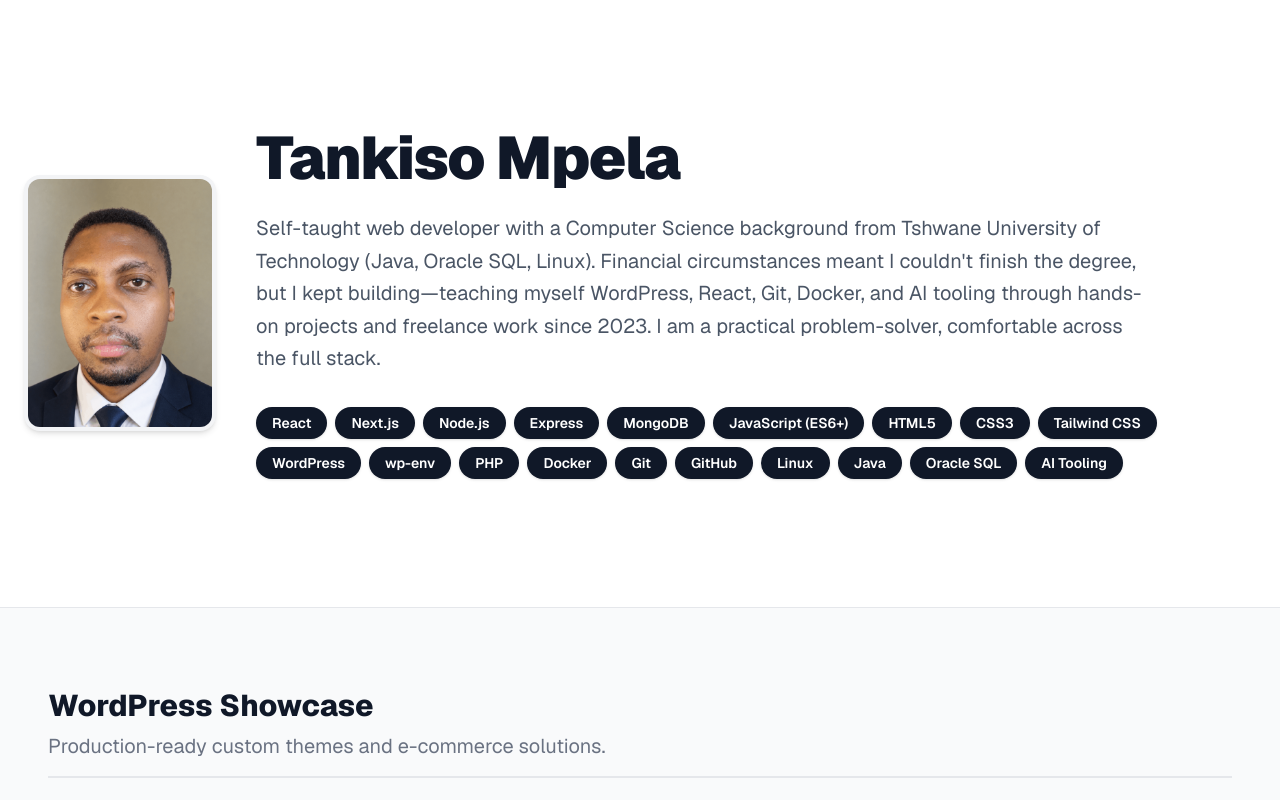
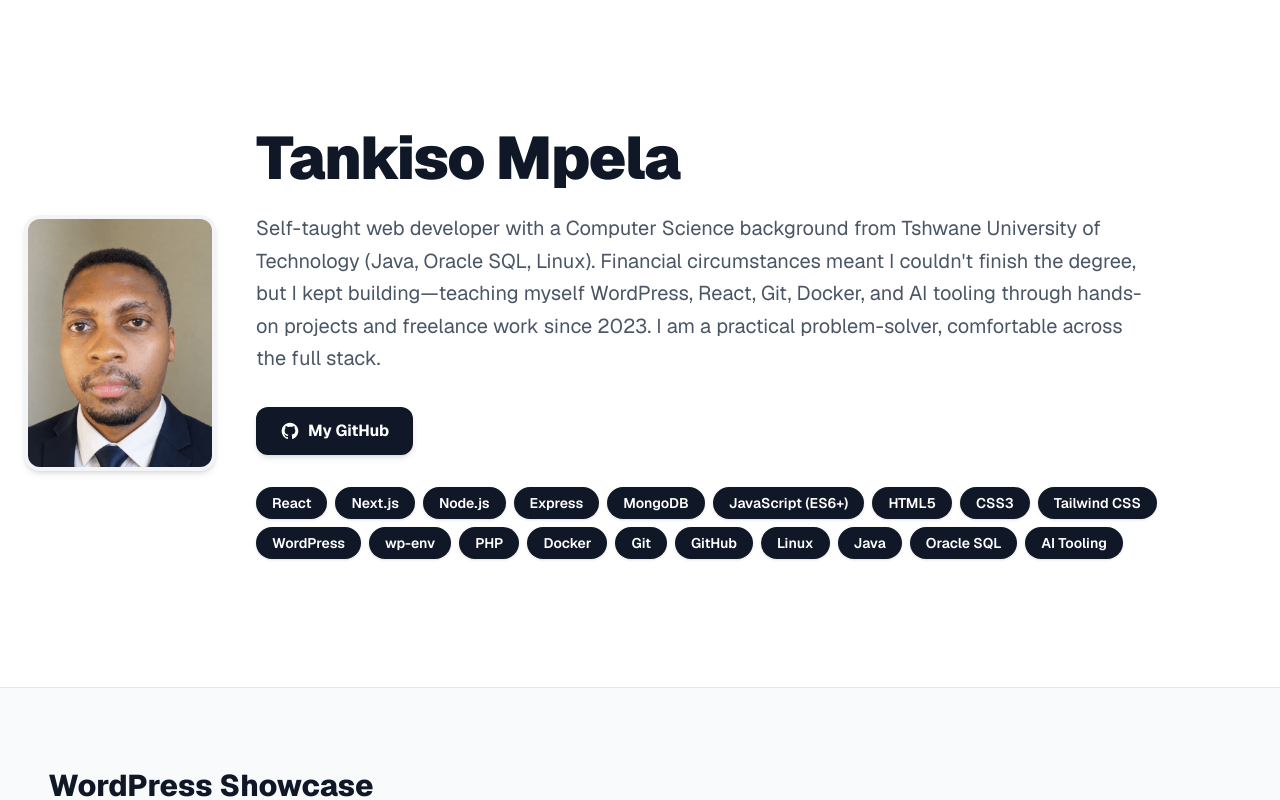
Before and after one commit to TankisoMpela/Tankiso-Mpela-Portfolio-Site, a Next.js app: page / in a window 1280 px wide. Shown: the top 800 px of the page. Built offline with nearby package versions, Linux system fonts and the light colour scheme.

Commit message:
Add My GitHub link button below header bio section

```diff
--- a/src/app/page.tsx
+++ b/src/app/page.tsx
@@ -159,6 +159,21 @@
               Self-taught web developer with a Computer Science background from Tshwane University of Technology (Java, Oracle SQL, Linux). Financial circumstances meant I couldn't finish the degree, but I kept building—teaching myself WordPress, React, Git, Docker, and AI tooling through hands-on projects and freelance work since 2023. I am a practical problem-solver, comfortable across the full stack.
             </p>
 
+            {/* Actions */}
+            <div className="flex flex-wrap gap-4 mb-8">
+              <a
+                href="https://github.com/TankisoMpela"
+                target="_blank"
+                rel="noreferrer"
+                className="inline-flex items-center gap-2 px-6 py-3 bg-gray-900 hover:bg-gray-800 text-white text-base font-bold rounded-xl transition-all shadow-md hover:shadow-lg"
+              >
+                <svg className="w-5 h-5 fill-current" viewBox="0 0 24 24" aria-hidden="true">
+                  <path fillRule="evenodd" clipRule="evenodd" d="M12 2C6.477 2 2 6.477 2 12c0 4.42 2.865 8.166 6.839 9.489.5.092.682-.217.682-.482 0-.237-.008-.866-.013-1.7-2.782.603-3.369-1.34-3.369-1.34-.454-1.156-1.11-1.462-1.11-1.462-.908-.62.069-.608.069-.608 1.003.07 1.531 1.03 1.531 1.03.892 1.529 2.341 1.087 2.91.831.092-.646.35-1.086.636-1.336-2.22-.253-4.555-1.11-4.555-4.943 0-1.091.39-1.984 1.029-2.683-.103-.253-.446-1.27.098-2.647 0 0 .84-.269 2.75 1.025A9.564 9.564 0 0112 6.844c.85.004 1.705.115 2.504.337 1.909-1.294 2.747-1.025 2.747-1.025.546 1.377.203 2.394.1 2.647.64.699 1.028 1.592 1.028 2.683 0 3.842-2.339 4.687-4.566 4.935.359.309.678.919.678 1.852 0 1.336-.012 2.415-.012 2.743 0 .267.18.579.688.481C19.137 20.162 22 16.418 22 12c0-5.523-4.477-10-10-10z" />
+                </svg>
+                My GitHub
+              </a>
+            </div>
+
             {/* Tech Stack Buttons */}
             <div className="flex flex-wrap gap-2">
               {techStack.map((tech) => (
```
